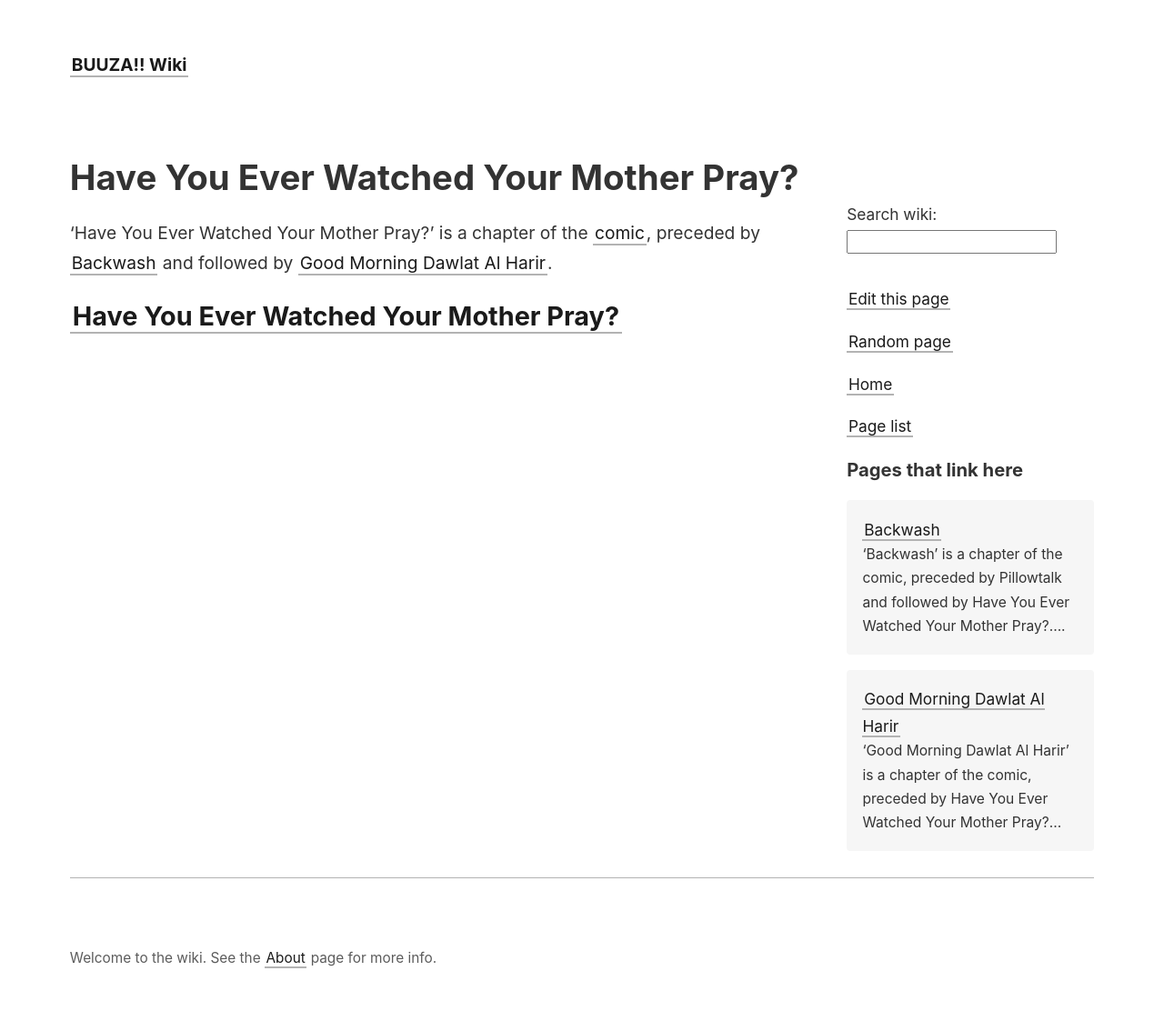
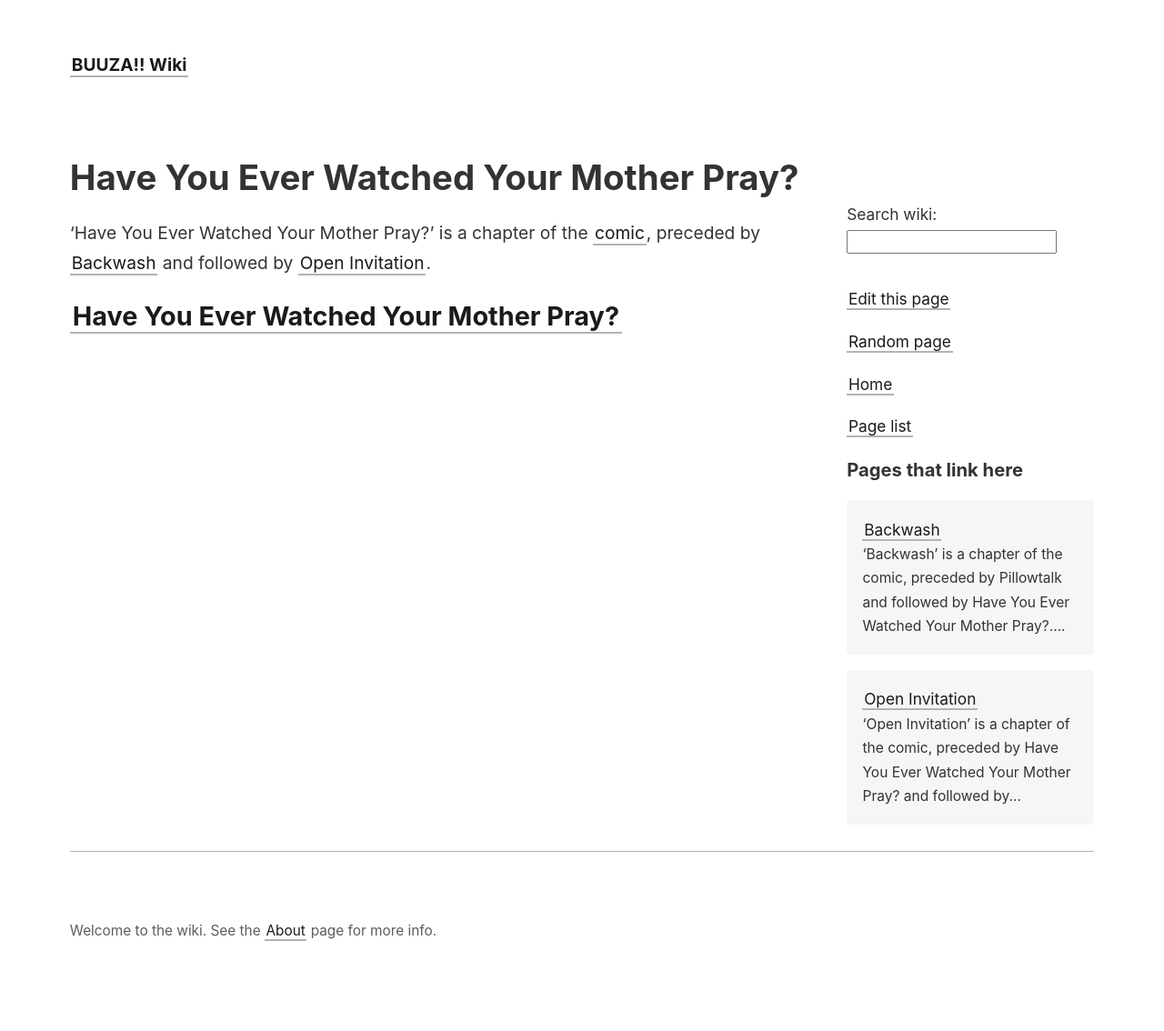
Before and after one commit to IFcoltransG/buuza-wiki, a Jekyll site: the page built from _wiki/have-you-ever-watched-your-mother-pray.md, in a window 1280 px wide. Shown: the whole page at 91% size. Built offline with Jekyll 4.4.1, drawn with Linux system fonts in a browser that asks for light colours; after the commit the page ends 1104 px from its top, so only the background shows below that.

Commit message:
Add missing chapter

```diff
--- a/_wiki/have-you-ever-watched-your-mother-pray.md
+++ b/_wiki/have-you-ever-watched-your-mother-pray.md
@@ -2,6 +2,6 @@
 title: Have You Ever Watched Your Mother Pray?
 tags: ['Chapter']
 ---
-'Have You Ever Watched Your Mother Pray?' is a chapter of the [comic](/_wiki/index.md), preceded by [Backwash](/_wiki/backwash.md) and followed by [Good Morning Dawlat Al Harir](/_wiki/good-morning-dawlat-al-harir.md).
+'Have You Ever Watched Your Mother Pray?' is a chapter of the [comic](/_wiki/index.md), preceded by [Backwash](/_wiki/backwash.md) and followed by [Open Invitation](/_wiki/open-invitation.md).
 
 ## [Have You Ever Watched Your Mother Pray?](https://tapas.io/episode/1394807)
--- /dev/null
+++ b/_wiki/open-invitation.md
@@ -0,0 +1,7 @@
+---
+title: Open Invitation
+tags: ['Chapter']
+---
+'Open Invitation' is a chapter of the [comic](/_wiki/index.md), preceded by [Have You Ever Watched Your Mother Pray?](/_wiki/have-you-ever-watched-your-mother-pray.md) and followed by [Good Morning Dawlat Al Harir](/_wiki/good-morning-dawlat-al-harir.md).
+
+## [Open Invitation](https://tapas.io/episode/1407297)
```
Also changed, not shown: _wiki/good-morning-dawlat-al-harir.md (+1 -1 lines).
